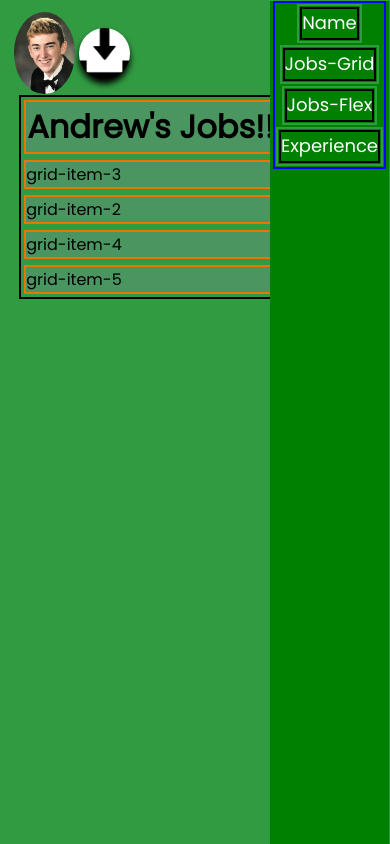
After one commit to Andrew-Bernhardt/Andrew-Bernhardt.github.io, a PHP site: page /jobs-grid.php in a window 390 px wide. The commit adds this page. Run offline with PHP 8.4, Linux system fonts and the light colour scheme.

Commit message:
reformatted website and added pages

```diff
--- a/about.html
+++ b/about.php
@@ -4,7 +4,7 @@
     <meta charset="UTF-8">
     <meta http-equiv="X-UA-Compatible" content="IE=edge">
     <meta name="viewport" content="width=device-width, initial-scale=1.0">
-    <title>ABOUT ANDREW</title>
+    <title>About</title>
 </head>
 <body>
 
--- /dev/null
+++ b/head-template.php
@@ -0,0 +1,5 @@
+<meta charset="UTF-8">
+    <meta http-equiv="X-UA-Compatible" content="IE=edge">
+    <meta name="viewport" content="width=device-width, initial-scale=1.0">
+    <link href="https://fonts.googleapis.com/css2?family=Oswald&family=Poppins&display=swap" rel="stylesheet">
+    <link rel="stylesheet" type="text/css" href="styles.css">
--- /dev/null
+++ b/header.php
@@ -0,0 +1,16 @@
+<header>
+        <div class="senior-photo-container">
+            <img src="./images/senior photo.jpg" class="senior-photo" alt="SENIOR PHOTO">
+        </div>
+        <nav>
+            <ul>
+                <li><a class="link-page" href="home.php">Name</a></li>
+                <li><a class="link-page" href="jobs-grid.php">Jobs-Grid</a></li>
+                <li><a class="link-page" href="jobs-flex.php">Jobs-Flex</a></li>
+                <li><a class="link-page" href="experience.php">Experience</a></li>
+            </ul>
+        </nav>
+        <div class="download-resume-container">
+            <img src="./images/downloadbtn.png" class="download-resume-button" alt="BTN">
+        </div>
+    </header>
--- /dev/null
+++ b/jobs-grid.php
@@ -0,0 +1,21 @@
+<!DOCTYPE html>
+<html lang="en">
+<head>
+    <?php include 'head-template.php' ?>
+    <title>Jobs</title>
+</head>
+<body>
+    <?php include 'header.php' ?>
+
+    <div class="jobs-grid">
+        <div class="job-grid-item grid-item-1"><h1>Andrew's Jobs!!</h1></div>
+        <div class="job-grid-item grid-item-3">grid-item-3</div>
+        <div class="job-grid-item grid-item-2">grid-item-2</div>
+        <div class="job-grid-item grid-item-4">grid-item-4</div>
+        <div class="job-grid-item grid-item-5">grid-item-5</div>
+    </div>
+
+
+
+</body>
+</html>
--- /dev/null
+++ b/styles.css
@@ -0,0 +1,156 @@
+* {
+    /* this margine helps see stuff */
+    margin: 1px;
+    padding: 0px;
+
+}
+body {
+    font-family: 'Oswald', sans-serif;
+    font-family: 'Poppins', sans-serif;
+    background: #319b42;
+}
+.link-page {
+    text-decoration: none;
+    color: white;
+}
+.link-page::after {
+    content: '';
+    width: 0%;
+    height: 2px;
+    background: #4b4f54;
+    display: block;
+    margin: auto;
+    transition:.1s;
+}
+.link-page:hover::after {
+    width: 100%;
+}
+
+header {
+    height: 10vh;
+    width: 95%;
+    margin:auto;
+    margin-top: 10px;
+    display: flex;
+    align-items: center;
+    /* justify-content: space-evenly; */
+    /* background: #00b0c7; */
+}
+header nav {
+    /* background-color: blue; */
+    flex: auto; /* conforms to the group? */
+}
+header ul {
+    list-style: none;
+    font-size: 18px;
+    /* background: pink; */
+    display: flex;
+    justify-content: space-evenly;
+}
+header ul li {
+    display: inline-block;
+    text-align: center;
+    /* background-color: black; */
+}
+
+.senior-photo-container,.download-resume-container {
+    height: 100%; /* this keeps objects from exceeding header height*/
+    display: flex;
+    /* background-color: aqua; */
+}
+
+.senior-photo-container {
+    /* border: 2px solid black; */
+    /* background-color: yellow; */
+    justify-content: flex-start;
+}
+.senior-photo {
+    /* object-fit: scale-down; */
+    border-radius: 50%;
+}
+.download-resume-container {
+    /* background: blueviolet; */
+    justify-content: flex-end;
+    align-items: center;
+}
+.download-resume-button {
+    height: 60%;
+    border-radius: 50%;
+    filter: drop-shadow(0px 5px 3px black)
+}
+.jobs-grid {
+    display: grid;
+    width: 90%;
+    margin: auto;
+    border: 2px solid black;
+
+}
+.job-grid-item {
+    margin: 3px;
+    background-color: #4b9560;
+    border: 2px solid #ea7600;
+    border-radius: minmax(10px,25px);
+}
+
+.presentation {
+    /* background: #ea7600; */
+    width: 95%;
+    margin: auto;
+    display: flex;
+    /* align-content: center; */
+}
+
+
+@keyframes drop {
+
+}
+
+
+@media(max-width: 600px) {
+    body {
+        /* //TODO Change width */
+    }
+    .presentation {
+        display: flex;
+        flex-direction: column;
+    }
+    header {
+        display: flex;
+    }
+    .senior-photo-container {
+        justify-content: flex-start;
+    }
+    .download-resume-button {
+        justify-content: flex-end;
+    }
+    nav {
+        position: fixed;
+        background: green;
+        height: 100%;
+        width: fit-content;
+        max-width: 50%;
+        text-align: left;
+        top: 0;
+        right: 0;
+        z-index: 2;
+    }
+    nav ul {
+        margin: 0px 3px 0px 3px;
+        /* align-self: center; */
+        border: 2px solid blue;
+        flex-direction: column;
+        align-items: center;
+
+    }
+    nav ul li {
+        display: block; /* this creates a weird black bar on the right side */
+        display: flex;
+        text-align: center;
+        border: 2px solid #319b42;
+        /* overflow: hidden; */
+    }
+    nav ul li a {
+        /* width: fit-content; */
+        border: 2px solid black;
+    }
+}
```
Also changed, not shown: experience.php (added, +11 -0 lines), home.html (deleted, +0 -48 lines), home.php (added, +30 -0 lines), jobs-flex.php (added, +25 -0 lines), style.css (deleted, +0 -86 lines), images/usc-horseshoe-columbia1.jpg (added).
